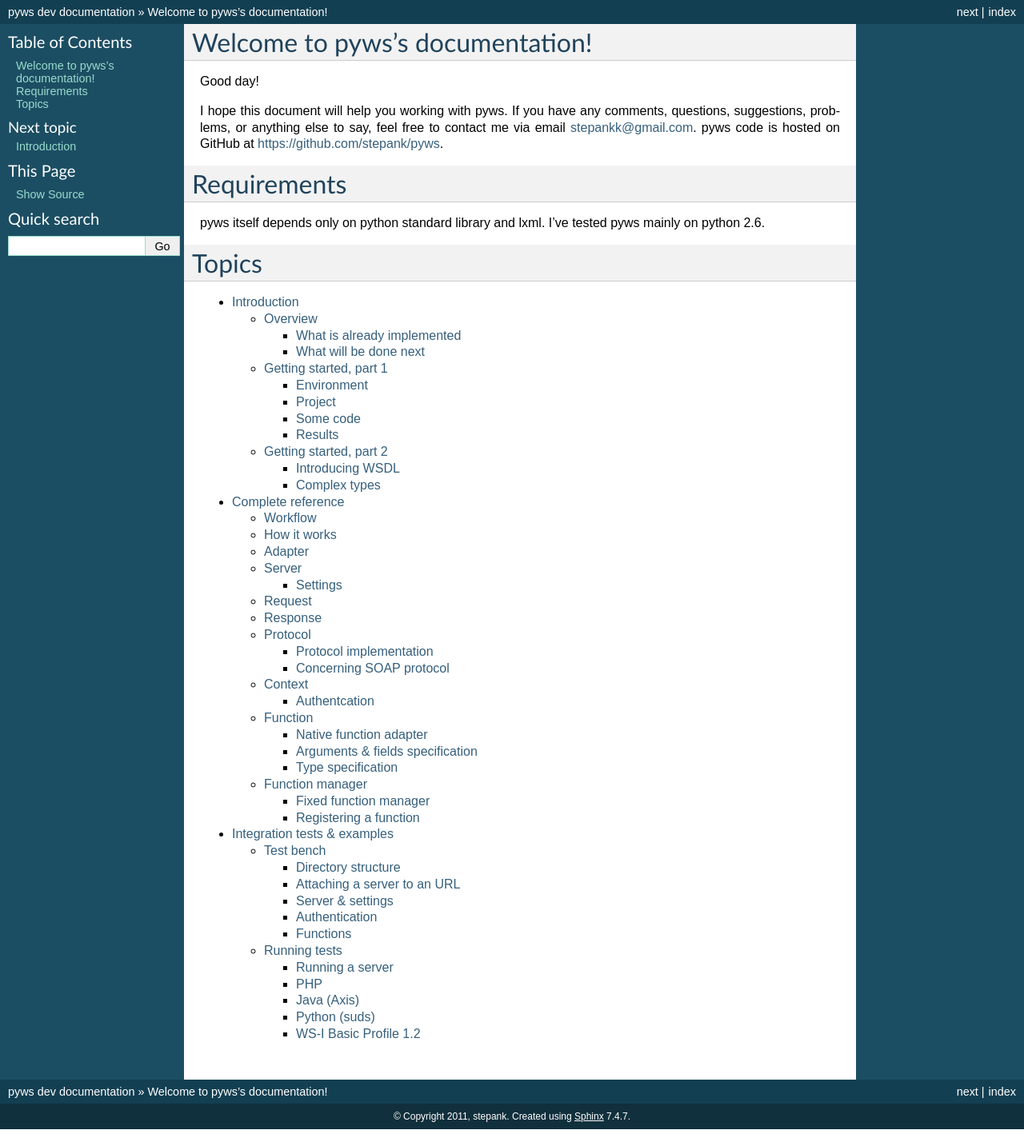
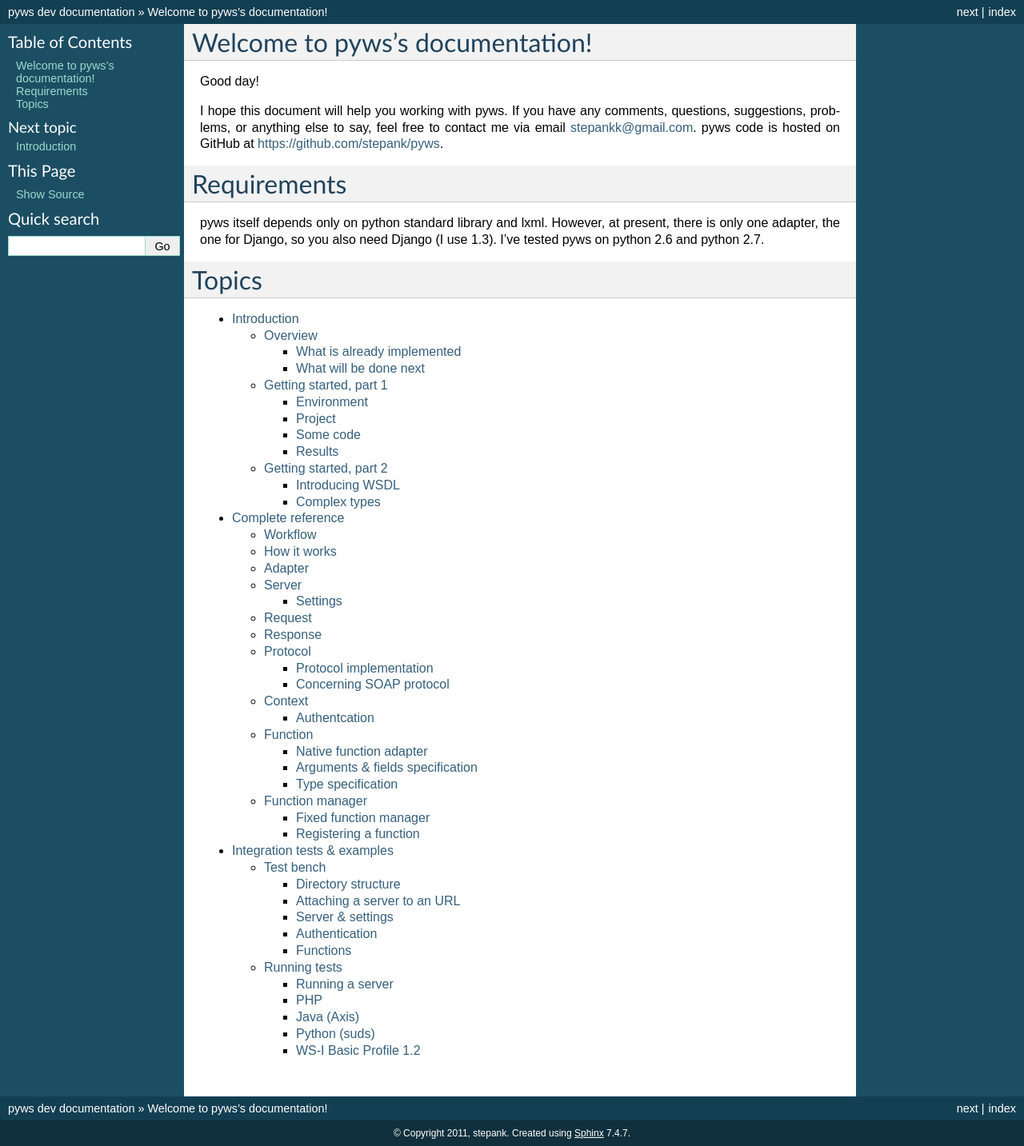
Before and after one commit to stepank/pyws, a Sphinx documentation site: the page built from docs/index.rst, in a window 1280 px wide. Shown: the whole page at 80% size. Built offline with Sphinx 7.4.7, drawn with Linux system fonts in a browser that asks for light colours; before the commit the page ends 1412 px from its top, so only the background shows below that.

Commit message:
more documentation

```diff
--- a/docs/index.rst
+++ b/docs/index.rst
@@ -12,8 +12,9 @@
 Requirements
 ============
 
-pyws itself depends only on python standard library and lxml. I've tested pyws
-mainly on python 2.6.
+pyws itself depends only on python standard library and lxml. However, at
+present, there is only one adapter, the one for Django, so you also need Django
+(I use 1.3). I've tested pyws on python 2.6 and python 2.7.
 
 
 Topics
```
